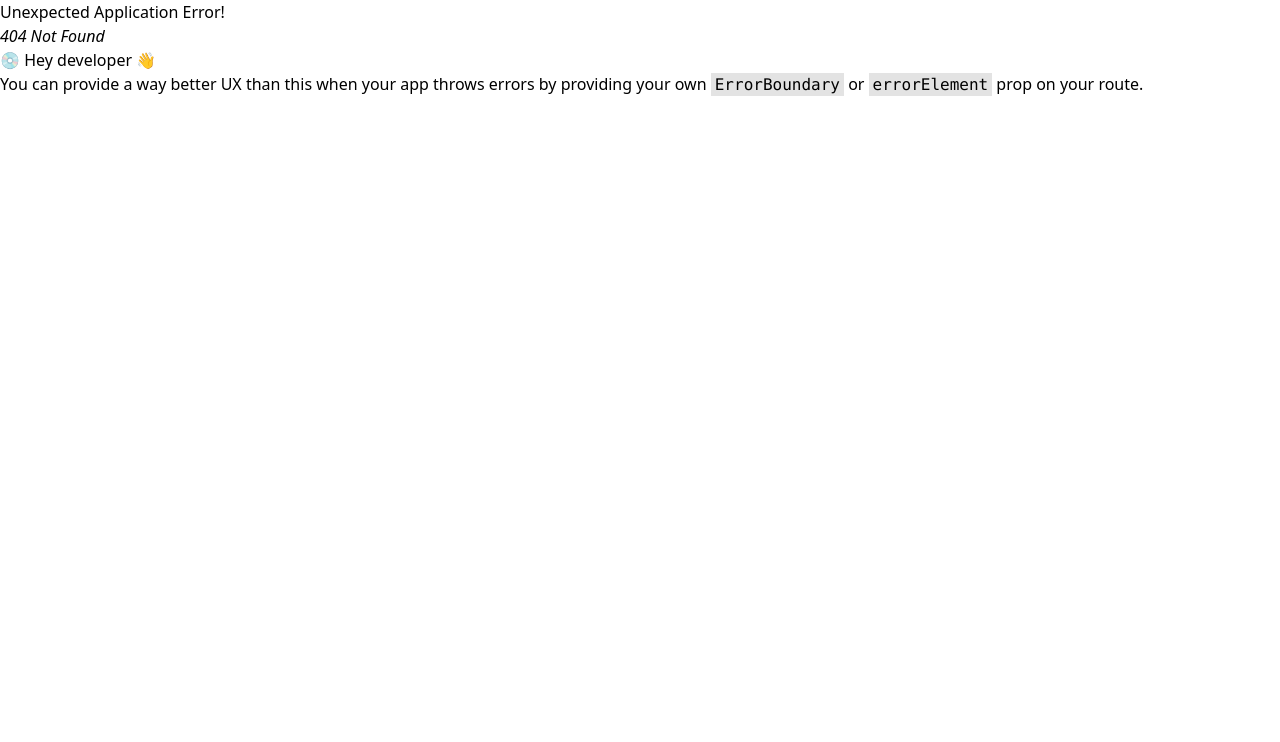
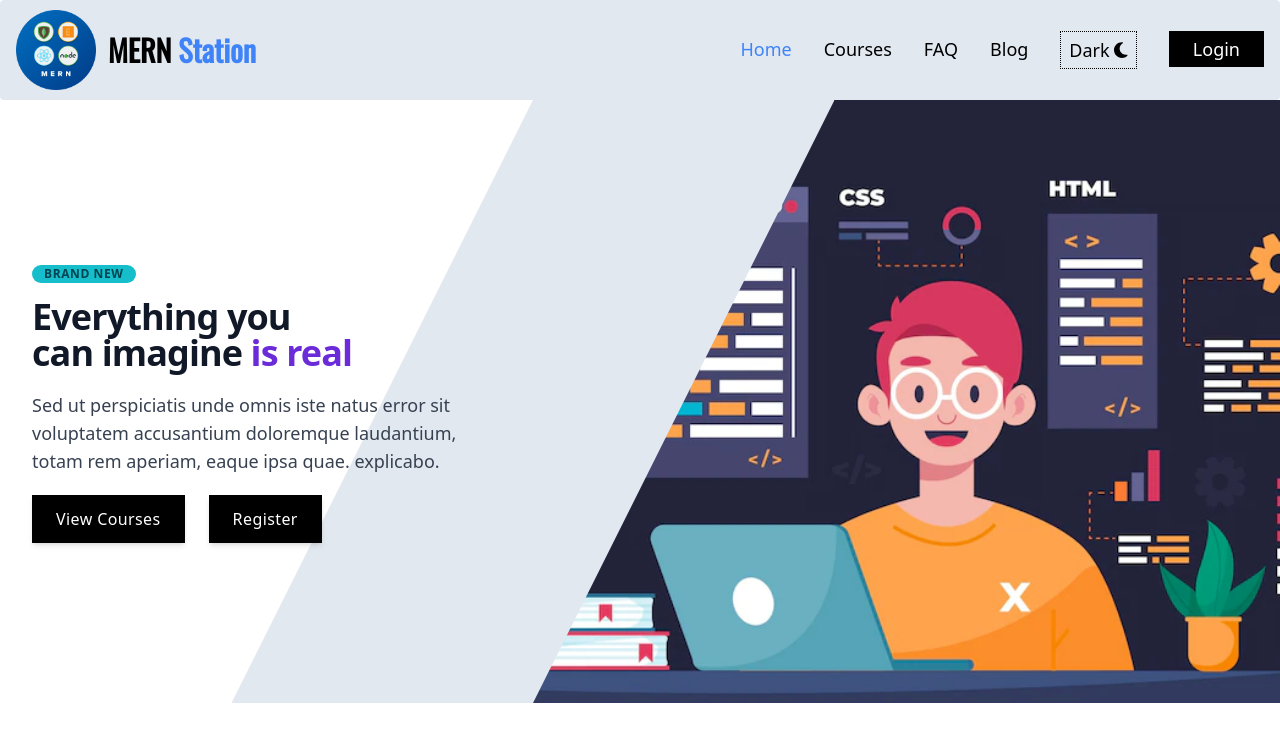
Before and after one commit to anowarzz/mern-station-client, a React (Create React App) app: page /home in a window 1280 px wide. Before the commit this address had no page. Shown: the top 742 px of the page. Built offline with nearby package versions, Linux system fonts and the light colour scheme.

Commit message:
starting authentication

```diff
--- a/src/Routes/AllRoutes/Routes.js
+++ b/src/Routes/AllRoutes/Routes.js
@@ -16,6 +16,10 @@ export const routes = createBrowserRouter([
         children:[
             {
                 path:'/',
+                element: <Home />,
+            },
+            {
+                path:'/home',
                 element: <Home />,
             },
 
--- a/src/components/Pages/Home/Home.js
+++ b/src/components/Pages/Home/Home.js
@@ -40,12 +40,13 @@ const Home = () => {
 
             <div className="flex items-center">
               <Link to="/courses">
-                <button className="inline-flex items-center justify-center h-12 px-6 mr-6 font-medium tracking-wide  transition duration-200  shadow-md bg-black text-white  focus:shadow-outline  hover:bg-teal-400 hover:text-black focus:outline-none">
+                <button className="inline-flex items-center justify-center h-12 px-6 mr-6 font-medium tracking-wide  transition duration-200  shadow-md bg-black text-white  focus:shadow-outline  hover:bg-teal-400 hover:text-black focus:outline">
                   View Courses
                 </button>
               </Link>
+
               <Link to="/register">
-                <button className="inline-flex items-center justify-center h-12 px-6 mr-6 font-medium tracking-wide text-white transition duration-200 shadow-md bg-black btn hover:bg-teal-400 hover:text-black focus:shadow-outline focus:outline-none">
+                <button className="inline-flex items-center justify-center h-12 px-6 mr-6 font-medium tracking-wide text-white transition duration-200 shadow-md bg-black btn hover:bg-teal-400 hover:text-black focus:shadow-outline focus:outline">
                   Register
                 </button>
               </Link>
--- a/src/components/Shared/Header/Header.js
+++ b/src/components/Shared/Header/Header.js
@@ -1,4 +1,4 @@
-import { faMoon, faSun} from "@fortawesome/free-solid-svg-icons";
+import { faMoon, faSun } from "@fortawesome/free-solid-svg-icons";
 import { FontAwesomeIcon } from "@fortawesome/react-fontawesome";
 import { Navbar } from "flowbite-react";
 import React from "react";
@@ -8,70 +8,98 @@ import { Link, NavLink } from "react-router-dom";
 import logo from "../../../assets/mern-logo.png";
 import { AuthContext } from "../../../Contexts/AuthProvider/AuthProvider";
 
-
-
 const Header = () => {
-
-const {user} = useContext(AuthContext)
+  const { user } = useContext(AuthContext);
   console.log(user);
 
   const [dark, setDark] = useState(false);
 
   const handleTheme = () => {
-  setDark(!dark)
-}
+    setDark(!dark);
+  };
 
   return (
-
-
-<Navbar className="bg-slate-200"  fluid={true} rounded={true}>
-
+    <Navbar className="bg-slate-200" fluid={true} rounded={true}>
       <Navbar.Brand>
         <Link>
           <img
             src={logo}
             className="mr-3 md:h-20 sm:h-10  w-20"
             alt="Mern Stack Logo"
-  /></Link>
+          />
+        </Link>
         <span className="self-center whitespace-nowrap sm:text-3xl font-oswald text-blue-500 text-xl font-bold">
-    <Link to="/"><span className="text-black">MERN</span> Station</Link>
+          <Link to="/">
+            <span className="text-black">MERN</span> Station
+          </Link>
         </span>
       </Navbar.Brand>
 
       <Navbar.Toggle />
       <Navbar.Collapse>
 
- <NavLink  className='text-lg py-1 hover:text-teal-800 ' to = "/"> Home </NavLink>
+        <NavLink
+          className={({ isActive }) =>
+            isActive ? "text-lg py-1 text-blue-500" : "text-lg py-1 "
+          } to="/home">
+          Home
+        </NavLink>
 
- <NavLink className='text-lg py-1' to = "/courses"> Courses </NavLink>
+        <NavLink
+          className={({ isActive }) =>
+            isActive ? "text-lg py-1 text-blue-500" : "text-lg py-1 "
+          }
+          to="/courses"
+        >
+          Courses
+        </NavLink>
 
- <NavLink className='text-lg py-1' to="faq"> FAQ </NavLink>
+        <NavLink
+          className={({ isActive }) =>
+            isActive ? "text-lg py-1 text-blue-500" : "text-lg py-1 "
+          }
+          to="faq"
+        >
+          FAQ
+        </NavLink>
 
-  <NavLink className='text-lg py-1' to ='blog'> Blog </NavLink>
+        <NavLink
+          to="blog"
+          className={({ isActive }) =>
+            isActive ? "text-lg py-1 text-blue-500" : "text-lg py-1 "
+          }
+        >
 
-  <NavLink onClick={handleTheme}  className='text-lg py-1 md:border border-dotted border-black  px-2 '>
-  {
-    dark ? <p > Light <FontAwesomeIcon icon={faSun} /> </p>
-    : <p className=""> Dark <FontAwesomeIcon  icon={faMoon}/></p>
+          Blog
+        </NavLink>
 
+        <NavLink
+          onClick={handleTheme}
+          className="text-lg py-1 md:border border-dotted border-black px-2 hover:outline"
+        >
+          {dark ? (
+            <p>
+              Light <FontAwesomeIcon icon={faSun} />
+            </p>
+          ) : (
+            <p className="">
 
-  }
+              Dark <FontAwesomeIcon icon={faMoon} />
+            </p>
+          )}
         </NavLink>
- <NavLink to="/login" className='text-lg'>
-  {
-  user?.uid ?  <>
-  {user.displayName}</>
-  :
-    <button className="bg-black text-white py-1 px-6  hover:bg-teal-400 hover:text-black">
+        <NavLink to="/login" className="text-lg">
+          {user?.uid ? (
+            <>{user.displayName}</>
+          ) : (
+            <button className="bg-black text-white py-1 px-6  hover:bg-teal-400 hover:text-black hover:outline">
               Login
             </button>
-  }
+          )}
         </NavLink>
       </Navbar.Collapse>
     </Navbar>
-
-
-    )
+  );
 };
 
 export default Header;
```
Lines whose indentation alone changed are shown as unchanged.
